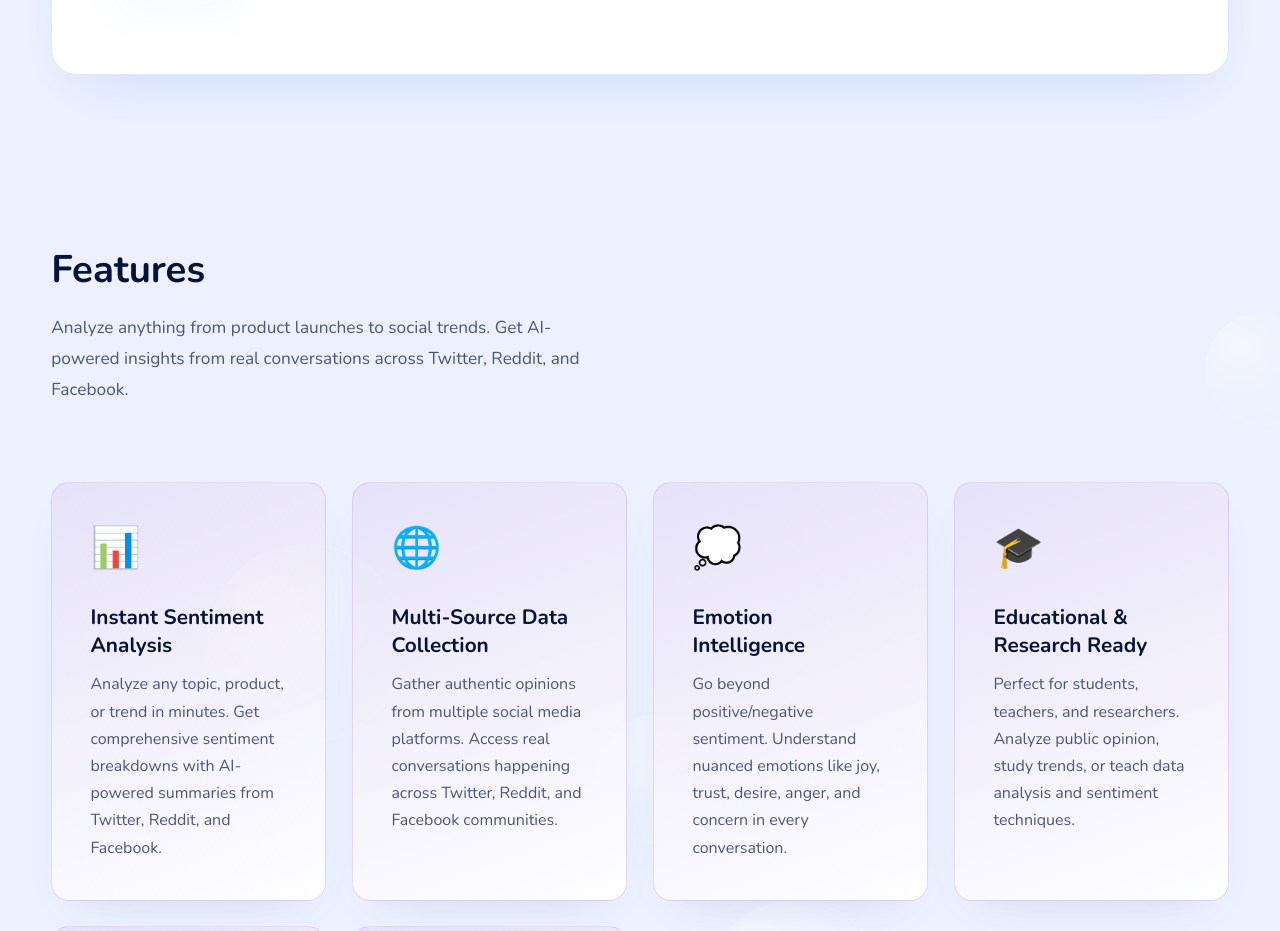
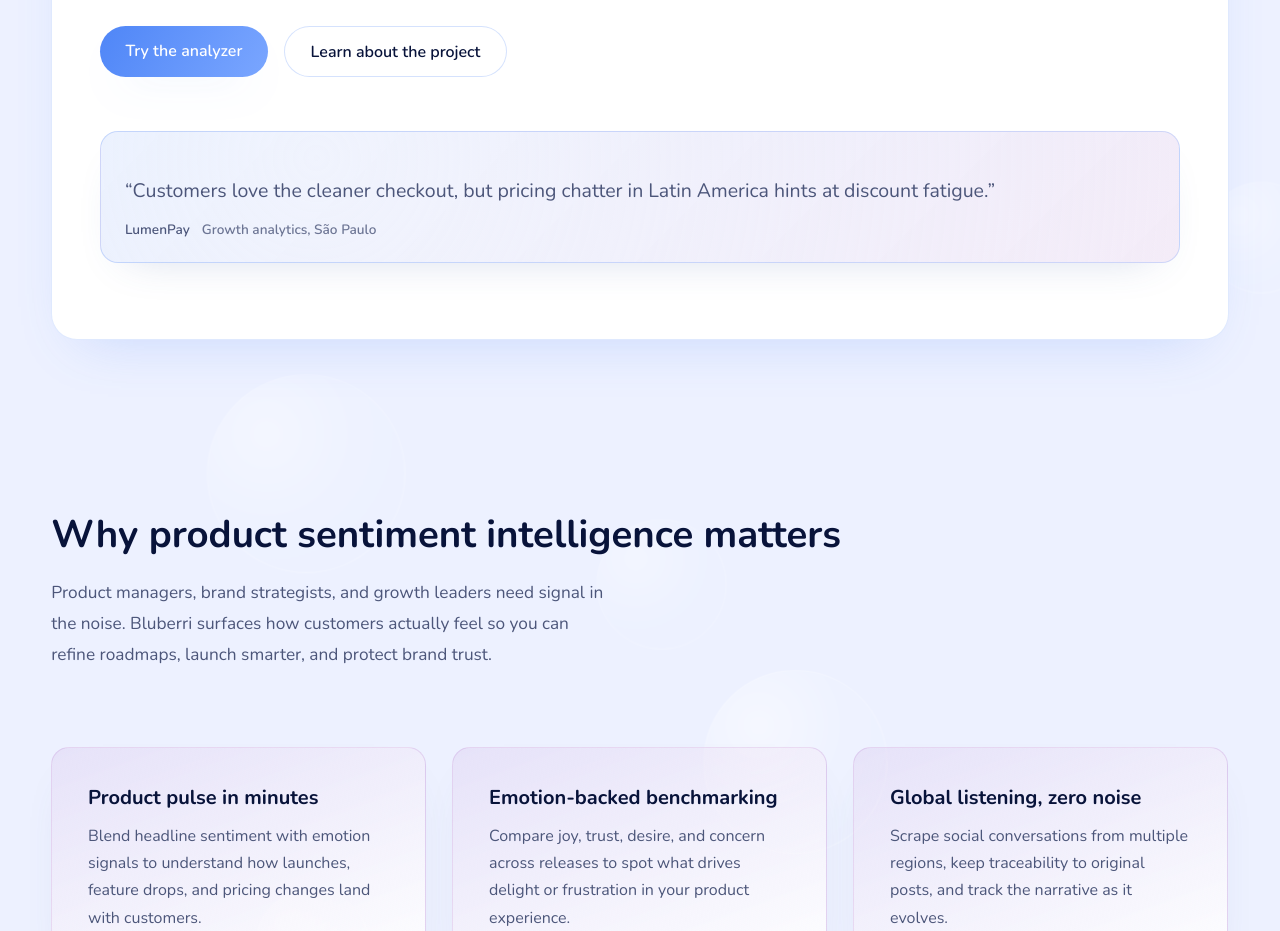
Before and after one commit to njchen8/Cal-Hacks, a Next.js app in the folder sentiment-event/frontend/: page / in a window 1280 px wide. Shown: the part 481-1412 px from the top of the page. Built offline with nearby package versions, Linux system fonts and the light colour scheme.

Commit message:
Revert "frontend"
This reverts commit 64d4c641036ac52b533cb4cbf4f7e98a3db2368c.

```diff
--- a/sentiment-event/frontend/app/globals.css
+++ b/sentiment-event/frontend/app/globals.css
@@ -157,8 +157,7 @@ body::-webkit-scrollbar {
   flex: 1 0 auto;
   width: min(1200px, 92vw);
   margin: 0 auto;
-  padding: clamp(2rem, 4vw, 3rem) 0;
-  padding-bottom: clamp(3rem, 6vw, 5rem);
+  padding: clamp(3rem, 6vw, 6rem) 0;
   position: relative;
   z-index: 1;
 }
@@ -316,24 +315,16 @@ button {
   background: linear-gradient(160deg, rgba(201, 160, 220, 0.18), rgba(255, 255, 255, 0.92));
   border: 1px solid rgba(201, 160, 220, 0.38);
   border-radius: var(--radius-medium);
-  padding: clamp(2rem, 3vw, 2.5rem);
+  padding: clamp(1.75rem, 3vw, 2.25rem);
   box-shadow: 0 18px 45px -30px rgba(82, 92, 150, 0.28);
-  display: flex;
-  flex-direction: column;
+  display: grid;
   gap: 0.75rem;
-  transition: transform 0.2s ease, box-shadow 0.2s ease;
-}
-
-.feature-card:hover {
-  transform: translateY(-4px);
-  box-shadow: 0 24px 60px -35px rgba(82, 92, 150, 0.38);
 }
 
 .feature-card h3 {
-  font-size: 1.3rem;
+  font-size: 1.25rem;
   font-weight: 700;
   color: var(--color-text-primary);
-  margin-top: 0.25rem;
 }
 
 .feature-card p {
--- a/sentiment-event/frontend/app/page.tsx
+++ b/sentiment-event/frontend/app/page.tsx
@@ -1,41 +1,21 @@
 import Link from "next/link";
+import ReactionTicker from "@/components/ReactionTicker";
 
 const featureItems = [
   {
-    title: "Instant Sentiment Analysis",
+    title: "Product pulse in minutes",
     description:
-      "Analyze any topic, product, or trend in minutes. Get comprehensive sentiment breakdowns with AI-powered summaries from Twitter, Reddit, and Facebook.",
-    icon: "📊"
+      "Blend headline sentiment with emotion signals to understand how launches, feature drops, and pricing changes land with customers.",
   },
   {
-    title: "Multi-Source Data Collection",
+    title: "Emotion-backed benchmarking",
     description:
-      "Gather authentic opinions from multiple social media platforms. Access real conversations happening across Twitter, Reddit, and Facebook communities.",
-    icon: "🌐"
+      "Compare joy, trust, desire, and concern across releases to spot what drives delight or frustration in your product experience.",
   },
   {
-    title: "Emotion Intelligence",
+    title: "Global listening, zero noise",
     description:
-      "Go beyond positive/negative sentiment. Understand nuanced emotions like joy, trust, desire, anger, and concern in every conversation.",
-    icon: "💭"
-  },
-  {
-    title: "Educational & Research Ready",
-    description:
-      "Perfect for students, teachers, and researchers. Analyze public opinion, study trends, or teach data analysis and sentiment techniques.",
-    icon: "🎓"
-  },
-  {
-    title: "Product Intelligence",
-    description:
-      "Track how consumers feel about products, features, or brands. Make data-driven decisions with real-time sentiment insights.",
-    icon: "🚀"
-  },
-  {
-    title: "Trend Discovery",
-    description:
-      "Explore emerging topics and understand public discourse. Discover what people are excited, concerned, or talking about right now.",
-    icon: "🔍"
+      "Scrape social conversations from multiple regions, keep traceability to original posts, and track the narrative as it evolves.",
   },
 ];
 
@@ -44,35 +24,37 @@ export default function HomePage() {
     <div className="page">
       <section className="main-hero">
         <div className="hero-copy">
-          <h1 className="hero-title fade-up">Understand what people really think</h1>
+          <h1 className="hero-title fade-up">Bluberri shows how the globe feels about every launch moment.</h1>
           <p className="fade-up delay-1">
-            blueberri analyzes social media conversations to reveal authentic sentiment and emotions.
-            Perfect for students, researchers, educators, businesses, and anyone curious about public opinion.
+            Bluberri transforms raw social data into a blueberry-blue command center for product, marketing, and CX teams.
+            Track reactions to features, packaging, or campaigns and uncover the emotions stitched through every post.
           </p>
           <div className="hero-actions fade-up delay-2">
             <Link href="/analyze" className="button-primary">
-              Start analyzing
+              Try the analyzer
             </Link>
-            <Link href="/docs" className="button-secondary">
-              View documentation
+            <Link href="/about" className="button-secondary">
+              Learn about the project
             </Link>
+          </div>
+          <div className="fade-up delay-3">
+            <ReactionTicker />
           </div>
         </div>
       </section>
 
       <section>
-        <h2 className="section-heading">Features</h2>
+        <h2 className="section-heading">Why product sentiment intelligence matters</h2>
         <p className="section-subtitle">
-          Analyze anything from product launches to social trends. Get AI-powered insights from real conversations across Twitter, Reddit, and Facebook.
+          Product managers, brand strategists, and growth leaders need signal in the noise. Bluberri surfaces how customers actually feel so you can refine roadmaps, launch smarter, and protect brand trust.
         </p>
         <div className="feature-grid">
           {featureItems.map((feature, index) => (
             <article
               key={feature.title}
               className="feature-card fade-up"
-              style={{ animationDelay: `${0.08 * index + 0.1}s` }}
+              style={{ animationDelay: `${0.12 * index + 0.1}s` }}
             >
-              <div style={{ fontSize: "2.5rem", marginBottom: "0.75rem" }}>{feature.icon}</div>
               <h3>{feature.title}</h3>
               <p>{feature.description}</p>
             </article>
```
